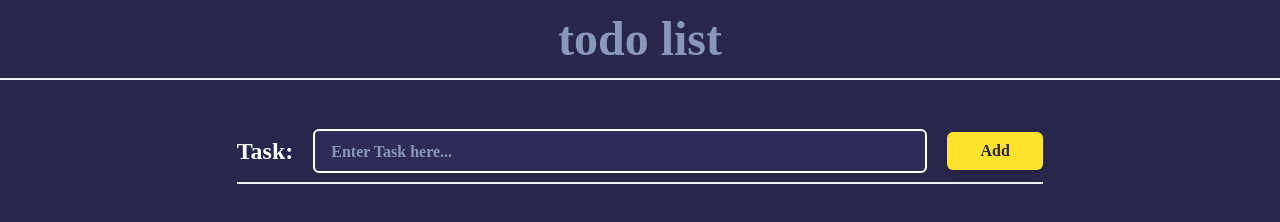
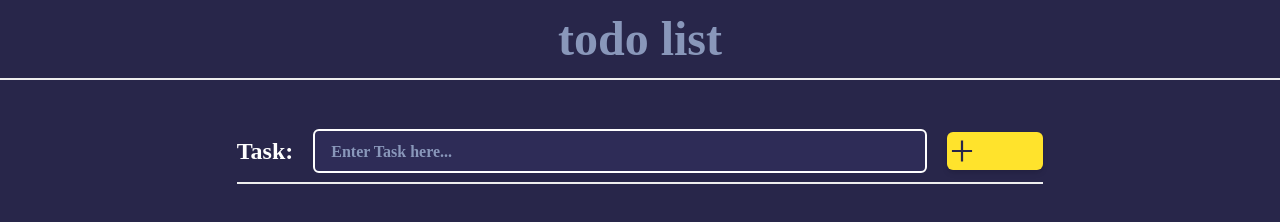
Before and after one commit to jasonuc/todoapp, a React (Vite) app: page /home in a window 1280 px wide. Shown: the top 222 px of the page. Built offline with nearby package versions, Linux system fonts and the light colour scheme; a web font is replaced by a local one.

Commit message:
changes add task button to an icon

```diff
--- a/src/components/InputDiv.jsx
+++ b/src/components/InputDiv.jsx
@@ -2,6 +2,7 @@ import { useContext, useState } from "react"
 import { TaskContext } from "../context/TaskContext"
 import { getDateTime } from "../utilities/GetDateAndTime"
 import { makeId } from '../utilities/GenerateId'
+import { AiOutlinePlus } from 'react-icons/ai'
 
 function InputDiv() {
 
@@ -27,7 +28,7 @@ function InputDiv() {
     <div className='border-b-2 border-solid w-[90%] flex items-center justify-center h-16 gap-x-3 md:gap-x-5'>
         <h2 className=' text-lg md:text-2xl font-bold text-white'>Task: </h2>
         <input onChange={handleChange} type="text" className=' h-[70%] rounded-md border-solid border-white border-2 w-[20rem] max-w-[55rem] flex-grow bg-plighter px-4 placeholder:text-navtext text-white font-bold placeholder:text-base text-xl ' placeholder='Enter Task here...' />
-        <button onClick={AddTask} className='bg-secondary text-primary w-28 md:w-24 h-[60%] rounded-md font-bold shadow-md hover:shadow-lg hover:shadow-secondary'>Add</button>
+        <button onClick={AddTask} className='bg-secondary text-primary w-28 md:w-24 h-[60%] rounded-md font-bold shadow-md hover:shadow-lg hover:shadow-secondary'><AiOutlinePlus size={30} /></button>
     </div>
   )
 }
```
